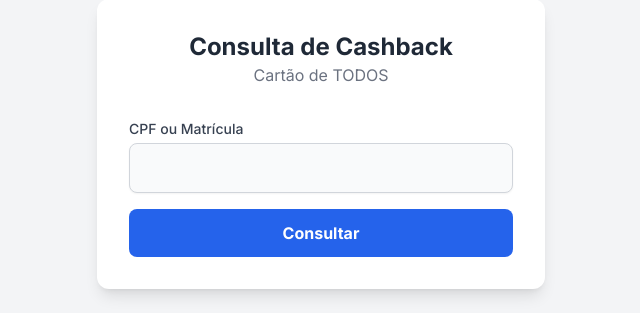
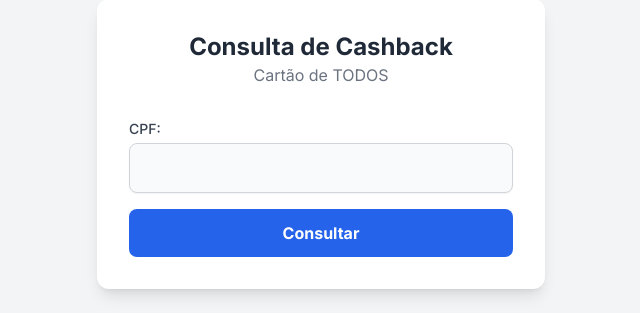
Before and after one commit to lucasamorsaude/Busca-Cash, a Flask app: page / in a window 1280 px wide. Shown: the part 256-569 px from the top of the page, without its empty margins (319-959 px from the left). Run offline with Flask 3, Linux system fonts and the light colour scheme; parts of the project's set-up code (start-up, migrations or seed data) failed here and were passed over; some libraries are stand-ins or nearby versions.

Commit message:
Ajuste para Aparecer somente CPF no sistema

```diff
--- a/app.py
+++ b/app.py
@@ -41,7 +41,7 @@ def get_cashback(cpf):
     request_headers['Authorization'] = f"Bearer {auth_token}"
     params = {'matriculaoucpf': cpf}
 
-    print(f"Consultando cashback para o CPF/Matrícula: {cpf}")
+    print(f"Consultando cashback para o CPF: {cpf}")
 
     try:
         response = requests.get(CASHBACK_URL, headers=request_headers, params=params)
@@ -87,7 +87,7 @@ def index():
             else:
                 cashback_data = resultado
         else:
-            error_message = "Por favor, digite um CPF ou matrícula."
+            error_message = "Por favor, digite um CPF."
 
     return render_template('index.html',
                            cashback_data=cashback_data,
--- a/templates/index.html
+++ b/templates/index.html
@@ -21,7 +21,7 @@
 
         <form method="post" id="consulta-form" class="space-y-4">
             <div>
-                <label for="cpf" class="block text-sm font-medium text-gray-700">CPF ou Matrícula</label>
+                <label for="cpf" class="block text-sm font-medium text-gray-700">CPF:</label>
                 <input type="text" name="cpf" id="cpf" value="{{ cpf_digitado }}" required
                        class="mt-1 block w-full px-4 py-3 bg-gray-50 border border-gray-300 rounded-lg shadow-sm focus:outline-none focus:ring-2 focus:ring-blue-500 focus:border-blue-500 transition">
             </div>
```
